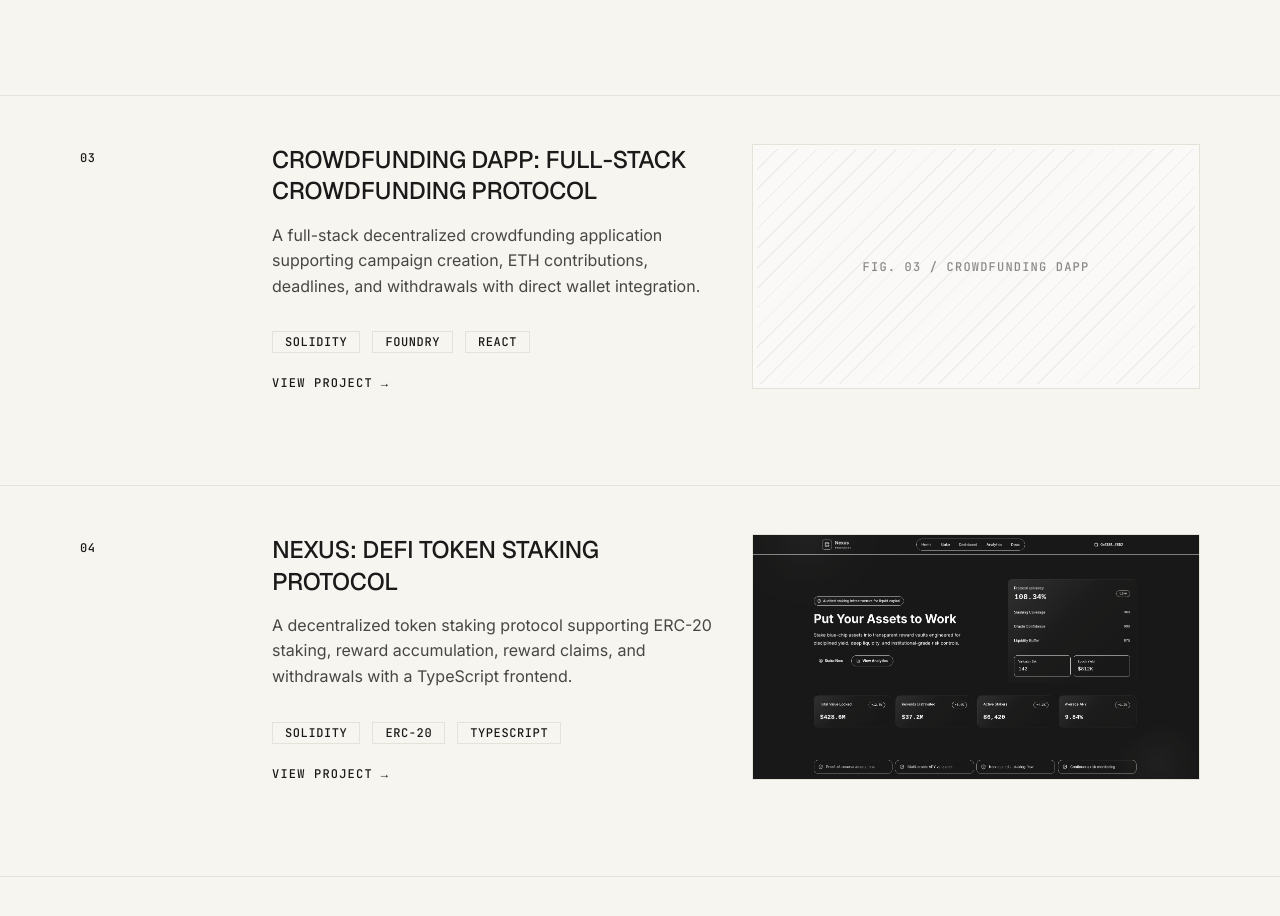
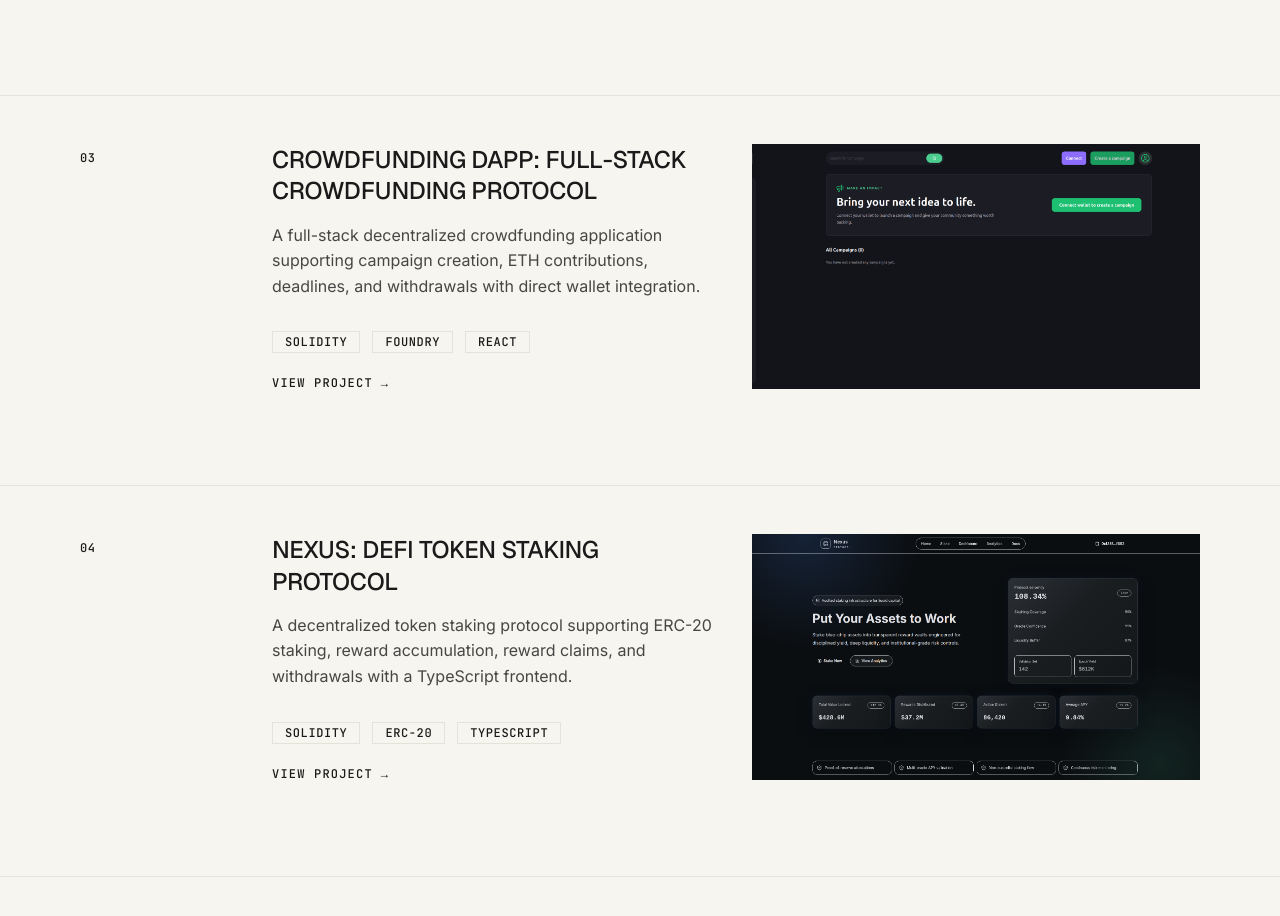
Before and after one commit to Sharon-dev-create/Sharon_Emmanuel_Web3_Porfolio, a Next.js app: page /projects in a window 1280 px wide. Shown: the part 1026-1942 px from the top of the page. Built offline with nearby package versions, Linux system fonts and the light colour scheme.

Commit message:
projects reconfigurations

```diff
--- a/components/projects/CaseStudy.tsx
+++ b/components/projects/CaseStudy.tsx
@@ -40,6 +40,7 @@ export default function CaseStudy({ project }: { project: Project }) {
       <ImagePlaceholder
         label={`FIG. ${project.number} / ${project.name}`}
         image={project.image}
+        href={project.liveUrl}
         className="h-72 md:h-[420px] mb-section"
       />
 
--- a/components/projects/ImagePlaceholder.tsx
+++ b/components/projects/ImagePlaceholder.tsx
@@ -3,24 +3,29 @@ import Image from "next/image";
 export default function ImagePlaceholder({
   label,
   image,
+  href,
   className = "",
 }: {
   label: string;
   image?: string;
+  href?: string;
   className?: string;
 }) {
-  return (
-    <div
-      className={`border border-editorial-border bg-surface p-1 relative overflow-hidden ${className}`}
-    >
-      {image ? (
+  const content = image ? (
+    <>
       <Image
         src={image}
         alt={label}
         fill
         sizes="(max-width: 768px) 100vw, 42vw"
-          className="object-cover grayscale contrast-125 opacity-90 group-hover:grayscale-0 group-hover:opacity-100 transition-all duration-700"
+        className="object-cover transition-transform duration-700 ease-out group-hover:scale-[1.03]"
       />
+      {href && (
+        <span className="absolute inset-0 flex items-center justify-center bg-foreground/0 font-mono text-label uppercase tracking-widest text-background opacity-0 transition-all duration-500 group-hover:bg-foreground/75 group-hover:opacity-100">
+          OPEN PROJECT <span className="ml-2 transition-transform duration-500 group-hover:translate-x-1">→</span>
+        </span>
+      )}
+    </>
   ) : (
     <div
       className="w-full h-full flex items-center justify-center grayscale contrast-125 opacity-90 group-hover:grayscale-0 group-hover:opacity-100 transition-all duration-700"
@@ -33,6 +38,18 @@ export default function ImagePlaceholder({
         {label}
       </span>
     </div>
+  );
+
+  return (
+    <div
+      className={`${image ? "relative overflow-hidden" : "border border-editorial-border bg-surface p-1 relative overflow-hidden"} ${className}`}
+    >
+      {href ? (
+        <a href={href} target="_blank" rel="noreferrer" className="absolute inset-0 z-10">
+          {content}
+        </a>
+      ) : (
+        content
       )}
     </div>
   );
--- a/components/projects/ProjectRow.tsx
+++ b/components/projects/ProjectRow.tsx
@@ -11,8 +11,7 @@ export default function ProjectRow({
   border?: "top" | "top-bottom";
 }) {
   return (
-    <Link
-      href={`/projects/${project.slug}`}
+    <div
       className={`block border-editorial-border ${
         border === "top-bottom" ? "border-t border-b" : "border-t"
       } pt-12 pb-24 grid grid-cols-1 md:grid-cols-12 gap-gutter group hover:bg-black/5 transition-colors duration-500 -mx-page-mobile md:-mx-page-desktop px-page-mobile md:px-page-desktop cursor-pointer`}
@@ -20,7 +19,10 @@ export default function ProjectRow({
       <div className="md:col-span-2">
         <span className="font-mono text-label">{project.number}</span>
       </div>
-      <div className="md:col-span-5 flex flex-col justify-between">
+      <Link
+        href={`/projects/${project.slug}`}
+        className="md:col-span-5 flex flex-col justify-between"
+      >
         <div>
           <h3 className="font-display text-headline-md mb-4">{project.title}</h3>
           <p className="font-body text-body-md text-foreground/80 mb-8 max-w-md">
@@ -40,12 +42,13 @@ export default function ProjectRow({
             </span>
           </span>
         </div>
-      </div>
+      </Link>
       <ImagePlaceholder
         label={`FIG. ${project.number} / ${project.name}`}
         image={project.image}
+        href={project.liveUrl}
         className="md:col-span-5 mt-12 md:mt-0 h-64 md:h-auto"
       />
-    </Link>
+    </div>
   );
 }
--- a/data/projects.ts
+++ b/data/projects.ts
@@ -163,6 +163,7 @@ export const projects: Project[] = [
     number: "03",
     slug: "crowdfunding",
     name: "CROWDFUNDING DAPP",
+    image: "/Crowdfunding-dapp.png",
     title: "CROWDFUNDING DAPP: FULL-STACK CROWDFUNDING PROTOCOL",
     summary:
       "A full-stack decentralized crowdfunding application supporting campaign creation, ETH contributions, deadlines, and withdrawals with direct wallet integration.",
@@ -175,6 +176,7 @@ export const projects: Project[] = [
       "Wallet integration",
     ],
     github: "https://github.com/Sharon-dev-create",
+    liveUrl: "https://crowdfunding-d-app-omega.vercel.app/",
     sections: [
       {
         heading: "Overview",
```
Lines whose indentation alone changed are shown as unchanged.
